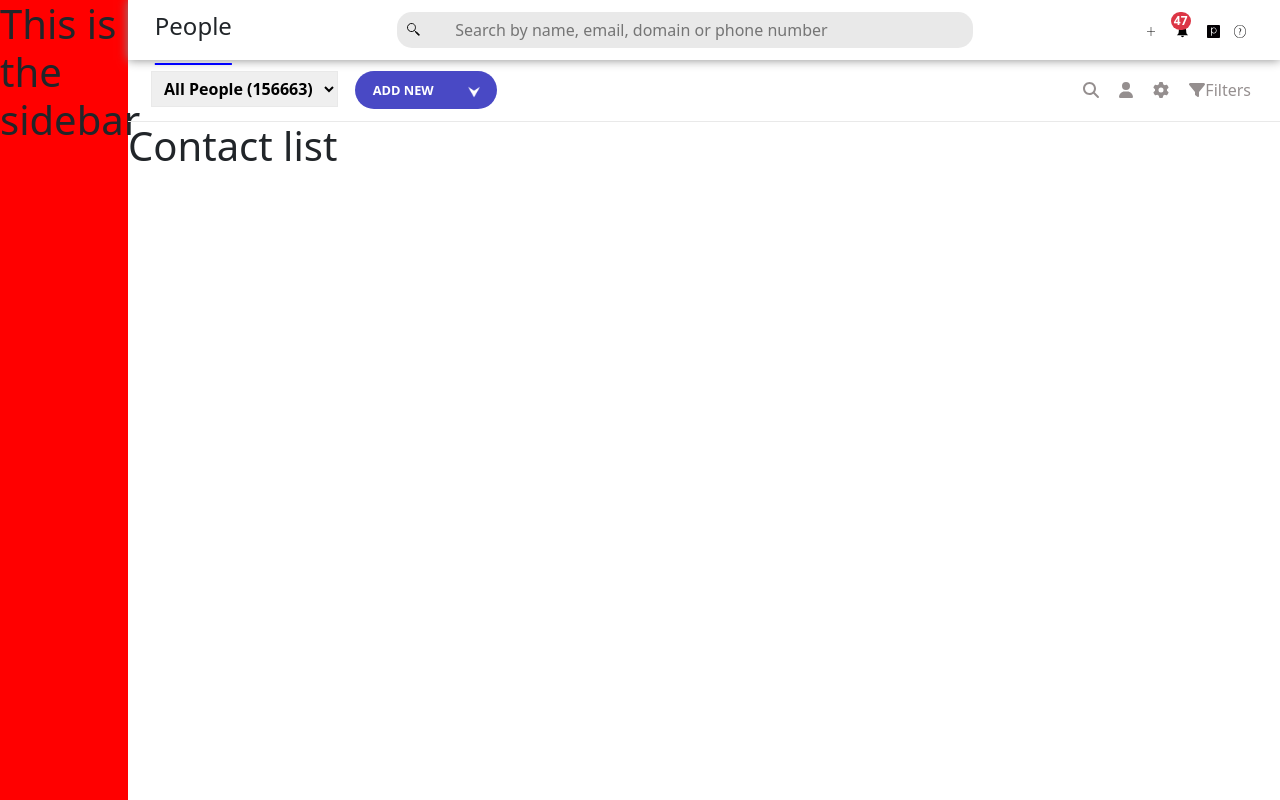
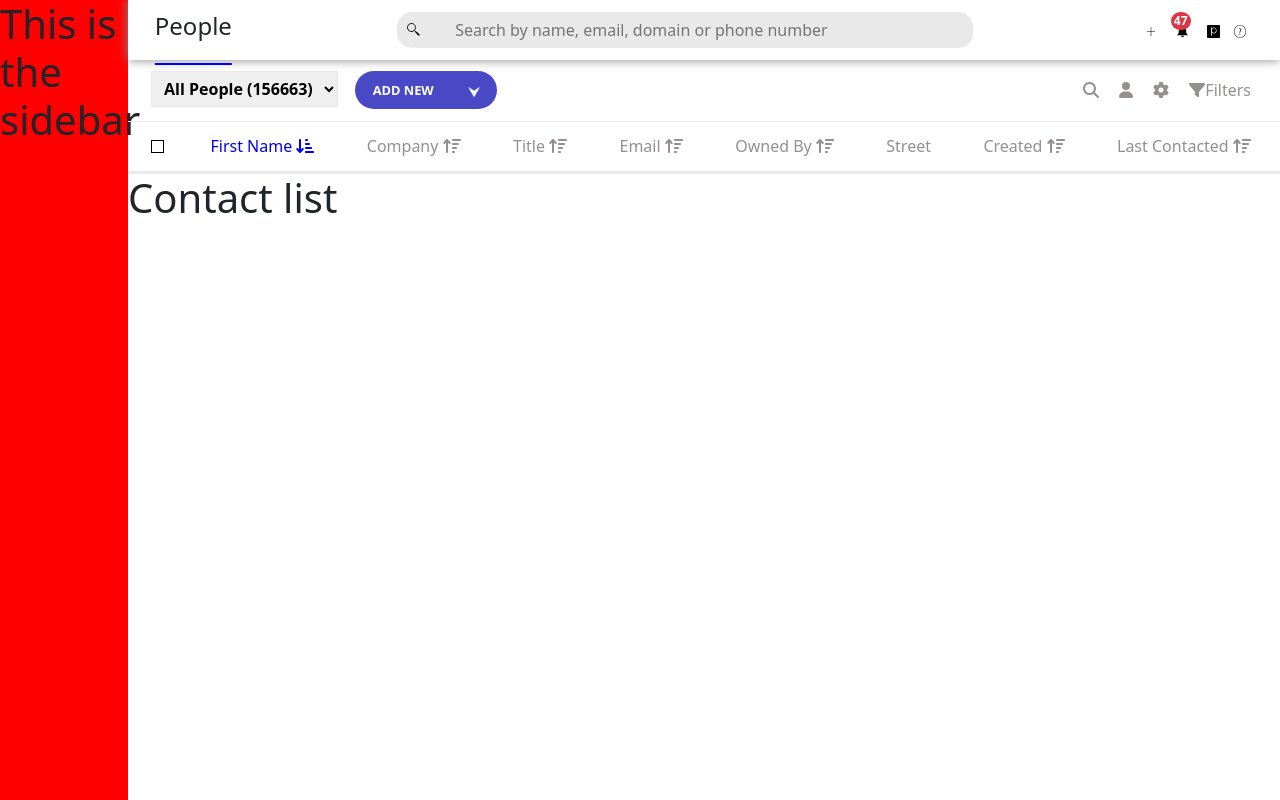
Before and after one commit to RobertWMorgan/Restarone, a React (Create React App) app: page / in a window 1280 px wide. Built offline with nearby package versions, Linux system fonts and the light colour scheme.

Commit message:
detailed filters and styling

```diff
--- a/src/components/filters.js
+++ b/src/components/filters.js
@@ -1,6 +1,6 @@
 import DownArrow from '../images/down-arrow.png'
 import { FontAwesomeIcon } from '@fortawesome/react-fontawesome'
-import { faFilter, faGear, faUser, faMagnifyingGlass } from '@fortawesome/free-solid-svg-icons'
+import { faFilter, faGear, faUser, faMagnifyingGlass, faArrowDownShortWide, faArrowUpWideShort } from '@fortawesome/free-solid-svg-icons'
 
 const Filters = () => {
   return (
@@ -25,10 +25,17 @@ const Filters = () => {
           <button><FontAwesomeIcon icon={faGear} /></button>
           <button><FontAwesomeIcon icon={faFilter} />Filters</button>
         </div>
-
       </div>
       <div id='detailed-filter'>
-
+      <button className='check-box'></button>
+      <button className='filter-button selected'>First Name <FontAwesomeIcon icon={faArrowDownShortWide} /></button>
+      <button className='filter-button'>Company <FontAwesomeIcon icon={faArrowUpWideShort} /></button>
+      <button className='filter-button'>Title <FontAwesomeIcon icon={faArrowUpWideShort} /></button>
+      <button className='filter-button'>Email <FontAwesomeIcon icon={faArrowUpWideShort} /></button>
+      <button className='filter-button'>Owned By <FontAwesomeIcon icon={faArrowUpWideShort} /></button>
+      <button className='filter-button'>Street </button>
+      <button className='filter-button'>Created <FontAwesomeIcon icon={faArrowUpWideShort} /></button>
+      <button className='filter-button'>Last Contacted <FontAwesomeIcon icon={faArrowUpWideShort} /></button>
       </div>
     </div>
   )
--- a/src/styles/components/filters.scss
+++ b/src/styles/components/filters.scss
@@ -57,16 +57,38 @@
       }
     }
 
-    #filter-right{
-     button{
+    #filter-right {
+      button {
+        background-color: white;
+        border: none;
+        color: $secondary-grey;
+        margin-left: 0.5em;
+      }
+    }
+  }
+
+  #detailed-filter{
+    padding: 1% 2% 1% 2%;
+    border-bottom: 3px solid $primary-grey;
+    display: flex;
+    align-items: center;
+    justify-content: space-between;
+
+    .filter-button{
       background-color: white;
       border: none;
       color: $secondary-grey;
-      margin-left: 0.5em;
-     }
+    }
+
+    .selected{
+      color: $text-blue;
     }
   }
 
+}
 
-
+.check-box{
+  padding: 0.5%;
+  background-color: white;
+  border: 1px solid black;
 }
--- a/src/styles/components/variables.scss
+++ b/src/styles/components/variables.scss
@@ -1,3 +1,7 @@
-$primary-grey:rgb(233, 233, 233);
+$primary-grey: rgb(233, 233, 233);
 $secondary-grey: rgb(149 143 143);
+
+
+
 $secondary-blue: rgb(73 73 197);
+$text-blue: rgb(0 0 241);
```
